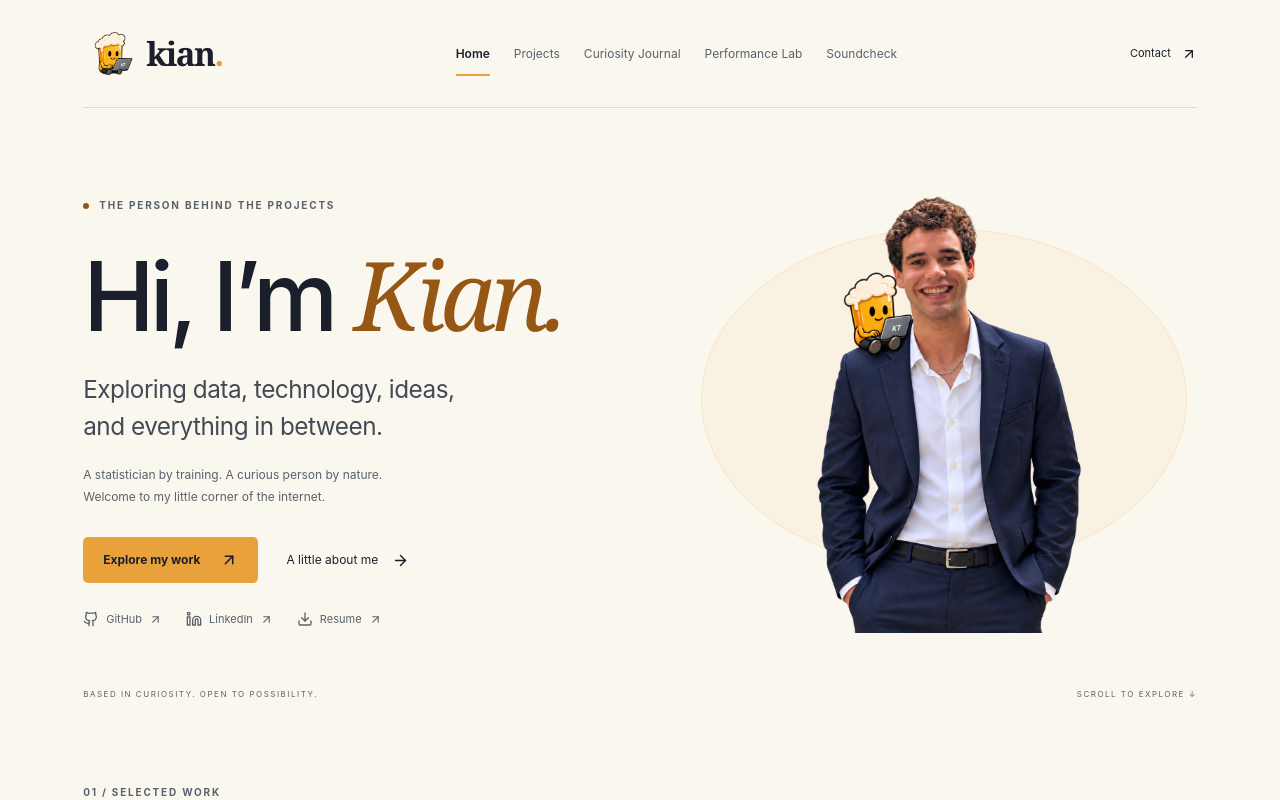
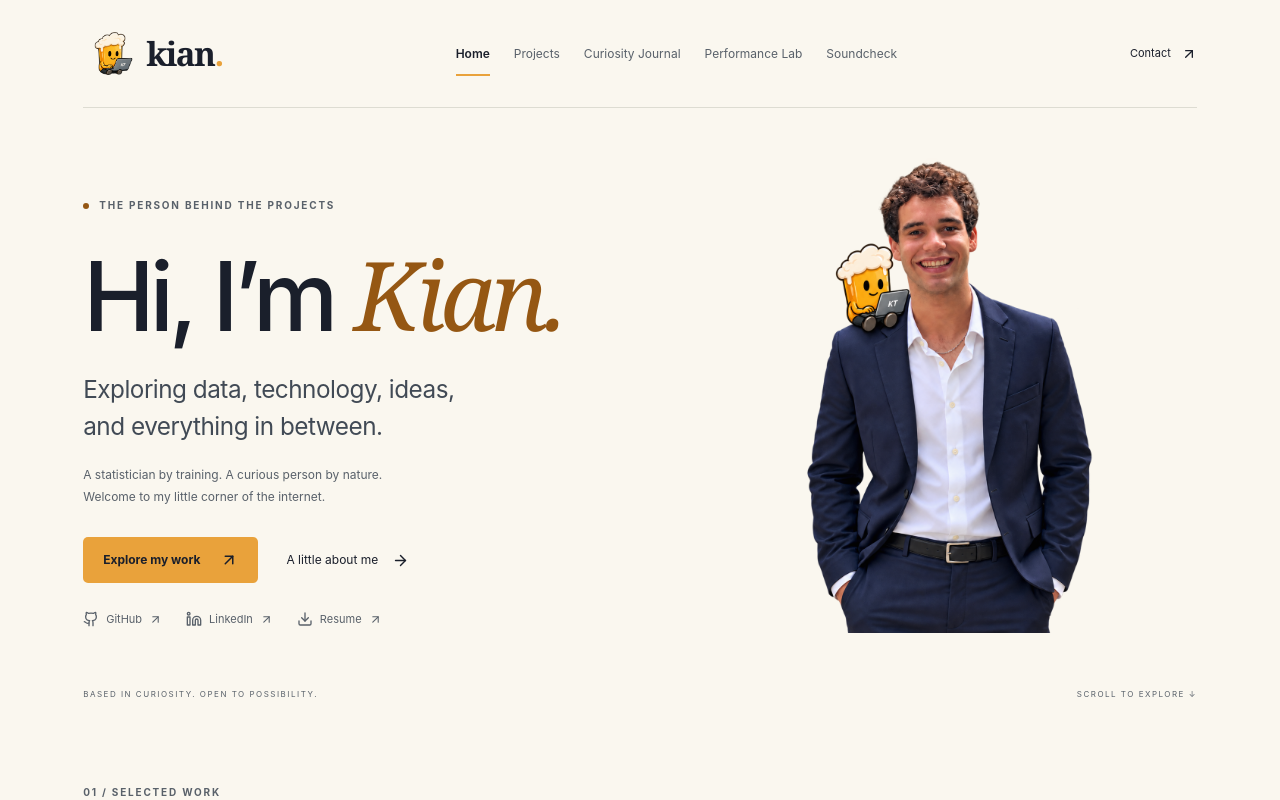
Before and after one commit to MrHim0thy/kianthomasbeer.com, a React (Vite) app: page /#/ in a window 1280 px wide. Shown: the top 800 px of the page. Built offline with nearby package versions, Linux system fonts and the light colour scheme.

Commit message:
Update styles.css

```diff
--- a/src/styles.css
+++ b/src/styles.css
@@ -266,20 +266,14 @@ nav a:hover {
   position: relative;
   min-width: 0;
 }
-.portrait-hero:before {
-  content: "";
-  position: absolute;
-  inset: 8% 2% 14%;
-  border-radius: 50%;
-  background: #e9a23b12;
-  border: 1px solid #e9a23b25;
-}
 .portrait-hero img {
   width: 100%;
   height: auto;
   max-width: 440px;
   position: relative;
   object-fit: contain;
+  transform: scale(1.08);
+  transform-origin: center bottom;
 }
 .hero-foot {
   grid-column: 1/-1;
```
